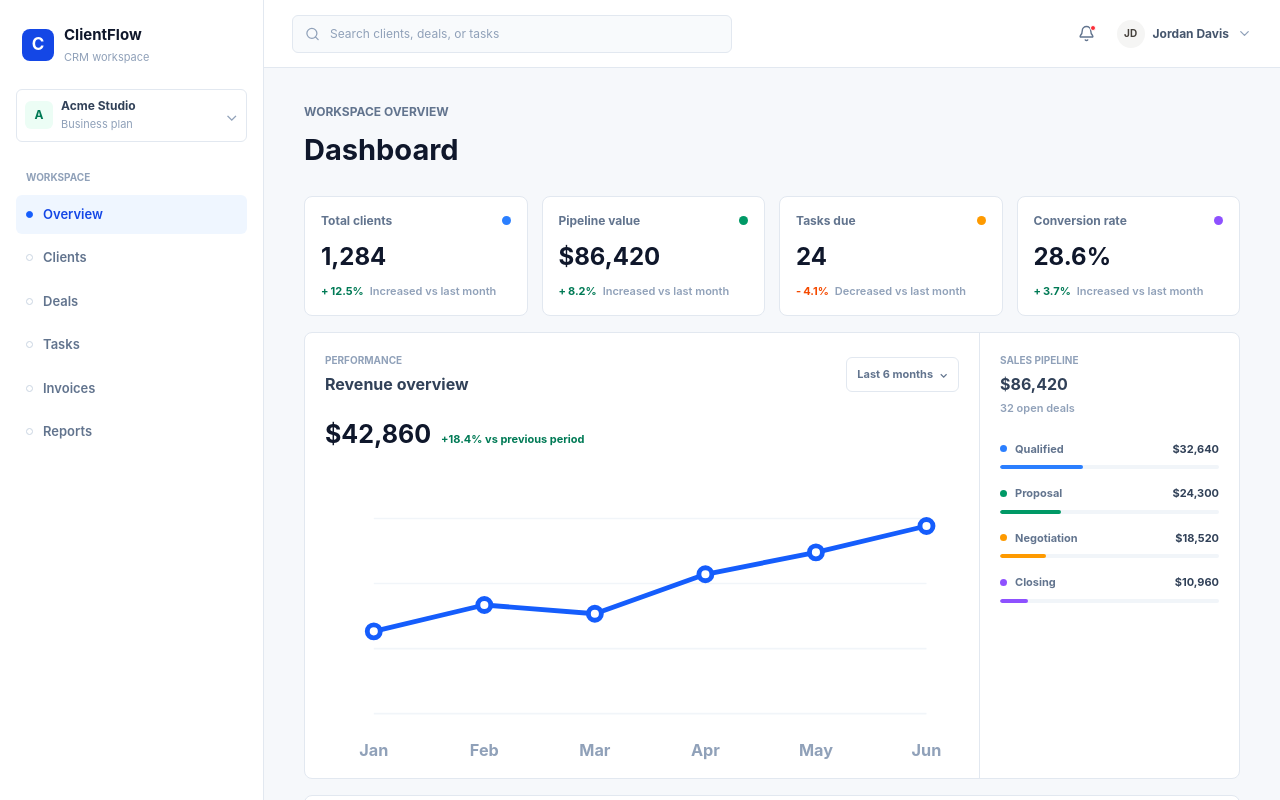
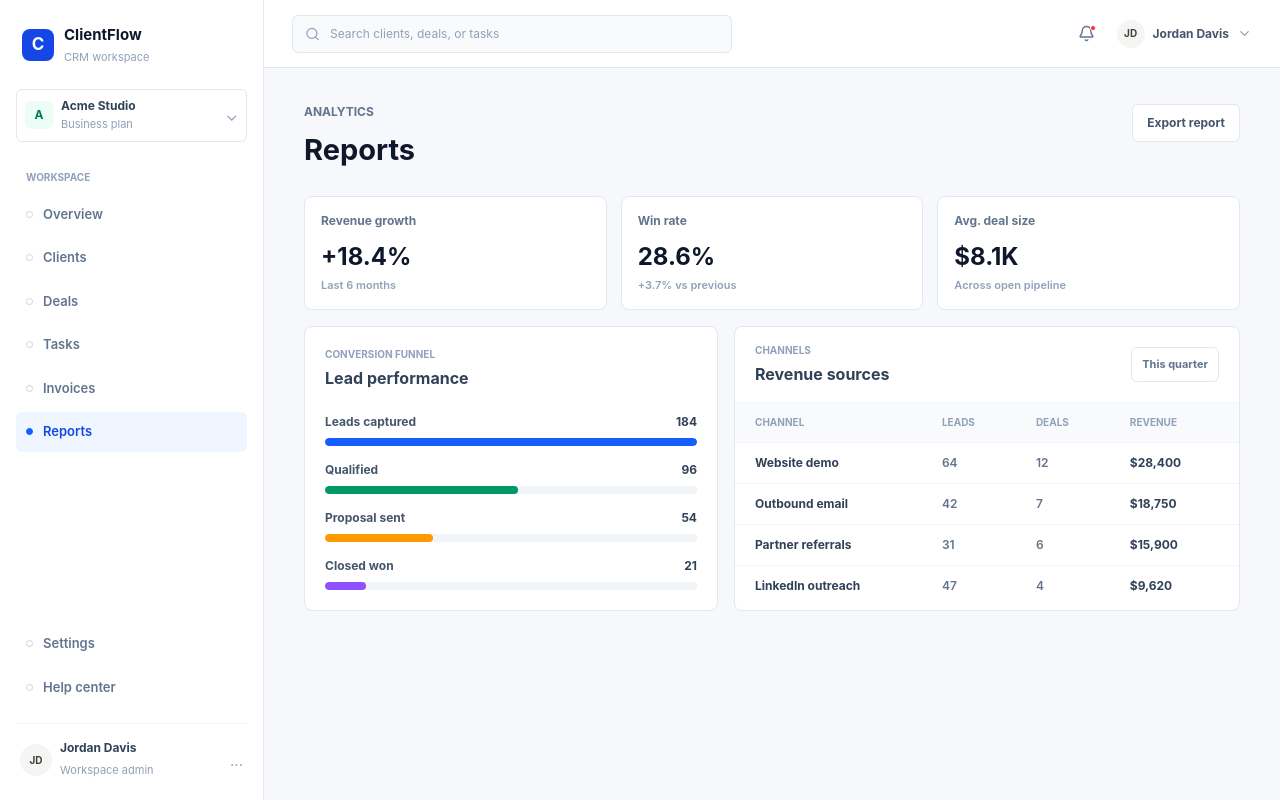
Before and after one commit to 13sanni/ClientFlowCRM, a React (Vite) app in the folder clientflow-crm/: page /reports in a window 1280 px wide. Before the commit this address led to /. Shown: the top 800 px of the page. Built offline with nearby package versions, Linux system fonts and the light colour scheme.

Commit message:
feat: add ReportsPage component and update routing in App and Sidebar

```diff
--- a/clientflow-crm/src/App.jsx
+++ b/clientflow-crm/src/App.jsx
@@ -10,6 +10,7 @@ import Topbar from './components/layout/Topbar'
 import ClientsPage from './components/pages/ClientsPage'
 import DealsPage from './components/pages/DealsPage'
 import InvoicesPage from './components/pages/InvoicesPage'
+import ReportsPage from './components/pages/ReportsPage'
 import TasksPage from './components/pages/TasksPage'
 
 const metrics = [
@@ -36,6 +37,7 @@ function App() {
           <Route path="/deals" element={<DealsPage />} />
           <Route path="/tasks" element={<TasksPage />} />
           <Route path="/invoices" element={<InvoicesPage />} />
+          <Route path="/reports" element={<ReportsPage />} />
           <Route path="*" element={<Navigate to="/" replace />} />
         </Routes>
       </div>
--- a/clientflow-crm/src/components/layout/Sidebar.jsx
+++ b/clientflow-crm/src/components/layout/Sidebar.jsx
@@ -8,7 +8,7 @@ const navigationItems = [
   { label: 'Deals', path: '/deals' },
   { label: 'Tasks', path: '/tasks' },
   { label: 'Invoices', path: '/invoices' },
-  { label: 'Reports', path: '/', enabled: false },
+  { label: 'Reports', path: '/reports' },
 ]
 
 const secondaryItems = [
--- /dev/null
+++ b/clientflow-crm/src/components/pages/ReportsPage.jsx
@@ -0,0 +1,143 @@
+import { cn } from '../../lib/utils'
+
+const reportSummary = [
+  { label: 'Revenue growth', value: '+18.4%', helper: 'Last 6 months' },
+  { label: 'Win rate', value: '28.6%', helper: '+3.7% vs previous' },
+  { label: 'Avg. deal size', value: '$8.1K', helper: 'Across open pipeline' },
+]
+
+const funnelStages = [
+  { label: 'Leads captured', value: 184, percentage: 100, tone: 'bg-blue-600' },
+  { label: 'Qualified', value: 96, percentage: 52, tone: 'bg-emerald-600' },
+  { label: 'Proposal sent', value: 54, percentage: 29, tone: 'bg-amber-500' },
+  { label: 'Closed won', value: 21, percentage: 11, tone: 'bg-violet-500' },
+]
+
+const performanceRows = [
+  { channel: 'Website demo', leads: 64, deals: 12, revenue: '$28,400', trend: 'up' },
+  { channel: 'Outbound email', leads: 42, deals: 7, revenue: '$18,750', trend: 'up' },
+  { channel: 'Partner referrals', leads: 31, deals: 6, revenue: '$15,900', trend: 'up' },
+  { channel: 'LinkedIn outreach', leads: 47, deals: 4, revenue: '$9,620', trend: 'down' },
+]
+
+function ReportsPage() {
+  return (
+    <main className="px-10 py-9 max-[520px]:px-6 max-[520px]:py-7">
+      <div className="flex items-start justify-between gap-4 max-[520px]:flex-col">
+        <div>
+          <p className="m-0 text-xs font-bold uppercase tracking-normal text-slate-500">
+            Analytics
+          </p>
+          <h1 className="mt-2 text-[29px] font-bold tracking-normal text-slate-900">Reports</h1>
+        </div>
+        <button
+          className="rounded-md border border-slate-200 bg-white px-3.5 py-2.5 text-xs font-bold text-slate-600 hover:border-slate-300"
+          type="button"
+        >
+          Export report
+        </button>
+      </div>
+
+      <section
+        className="mt-6 grid grid-cols-3 gap-3.5 max-[520px]:grid-cols-1"
+        aria-label="Report summary"
+      >
+        {reportSummary.map((item) => (
+          <article className="rounded-lg border border-slate-200 bg-white p-4" key={item.label}>
+            <p className="m-0 text-xs font-bold text-slate-500">{item.label}</p>
+            <strong className="mt-3 block text-2xl text-slate-900">{item.value}</strong>
+            <span className="mt-1 block text-[11px] font-semibold text-slate-400">{item.helper}</span>
+          </article>
+        ))}
+      </section>
+
+      <section className="mt-4 grid grid-cols-[minmax(0,0.9fr)_minmax(0,1.1fr)] gap-4 max-[1100px]:grid-cols-1">
+        <article className="rounded-lg border border-slate-200 bg-white p-5">
+          <p className="m-0 text-[10px] font-bold uppercase tracking-normal text-slate-400">
+            Conversion funnel
+          </p>
+          <h2 className="mt-1 text-base font-bold text-slate-700">Lead performance</h2>
+
+          <div className="mt-6 grid gap-4">
+            {funnelStages.map((stage) => (
+              <div key={stage.label}>
+                <div className="flex items-center justify-between gap-3">
+                  <p className="m-0 text-xs font-bold text-slate-600">{stage.label}</p>
+                  <span className="text-xs font-bold text-slate-700">{stage.value}</span>
+                </div>
+                <div className="mt-2 h-2 overflow-hidden rounded-full bg-slate-100">
+                  <span
+                    className={cn('block h-full rounded-full', stage.tone)}
+                    style={{ width: `${stage.percentage}%` }}
+                  />
+                </div>
+              </div>
+            ))}
+          </div>
+        </article>
+
+        <article className="rounded-lg border border-slate-200 bg-white">
+          <div className="flex items-center justify-between gap-3 px-5 py-4 max-[520px]:flex-col max-[520px]:items-start">
+            <div>
+              <p className="m-0 text-[10px] font-bold uppercase tracking-normal text-slate-400">
+                Channels
+              </p>
+              <h2 className="mt-1 text-base font-bold text-slate-700">Revenue sources</h2>
+            </div>
+            <button
+              className="rounded-md border border-slate-200 bg-white px-2.5 py-2 text-[11px] font-bold text-slate-500 hover:border-slate-300"
+              type="button"
+            >
+              This quarter
+            </button>
+          </div>
+
+          <div className="overflow-x-auto">
+            <table className="w-full min-w-[620px] border-collapse text-left">
+              <thead>
+                <tr>
+                  {['Channel', 'Leads', 'Deals', 'Revenue', 'Trend'].map((heading) => (
+                    <th
+                      className="border-t border-slate-100 bg-slate-50 px-5 py-3 text-[10px] font-bold uppercase tracking-normal text-slate-400"
+                      key={heading}
+                    >
+                      {heading}
+                    </th>
+                  ))}
+                </tr>
+              </thead>
+              <tbody>
+                {performanceRows.map((row) => (
+                  <tr key={row.channel}>
+                    <td className="whitespace-nowrap border-t border-slate-100 px-5 py-3 text-xs font-bold text-slate-700">
+                      {row.channel}
+                    </td>
+                    <td className="whitespace-nowrap border-t border-slate-100 px-5 py-3 text-xs font-semibold text-slate-500">
+                      {row.leads}
+                    </td>
+                    <td className="whitespace-nowrap border-t border-slate-100 px-5 py-3 text-xs font-semibold text-slate-500">
+                      {row.deals}
+                    </td>
+                    <td className="whitespace-nowrap border-t border-slate-100 px-5 py-3 text-xs font-bold text-slate-700">
+                      {row.revenue}
+                    </td>
+                    <td
+                      className={cn(
+                        'whitespace-nowrap border-t border-slate-100 px-5 py-3 text-xs font-bold',
+                        row.trend === 'up' ? 'text-emerald-700' : 'text-red-600',
+                      )}
+                    >
+                      {row.trend === 'up' ? 'Improving' : 'Declining'}
+                    </td>
+                  </tr>
+                ))}
+              </tbody>
+            </table>
+          </div>
+        </article>
+      </section>
+    </main>
+  )
+}
+
+export default ReportsPage
```
